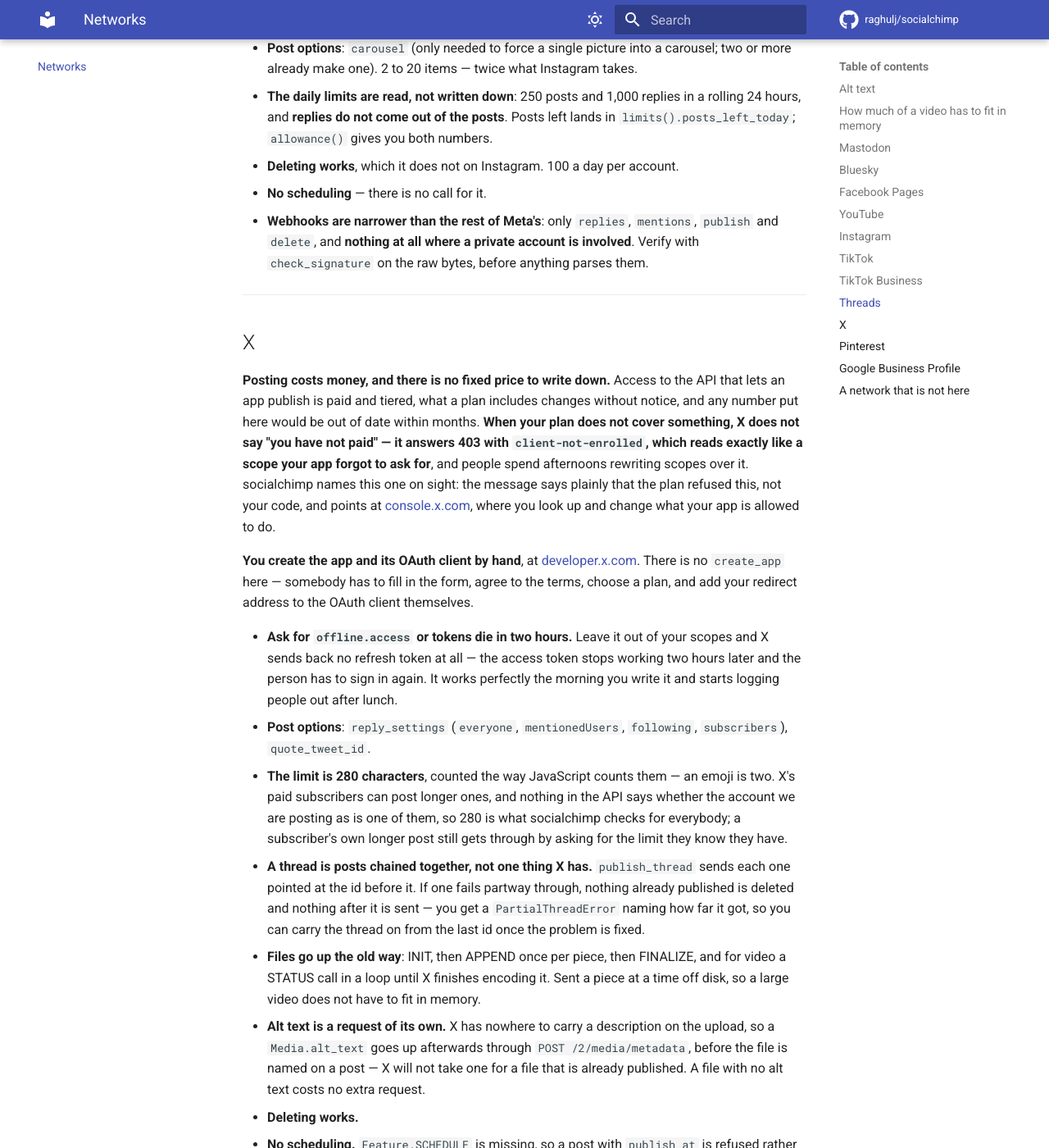
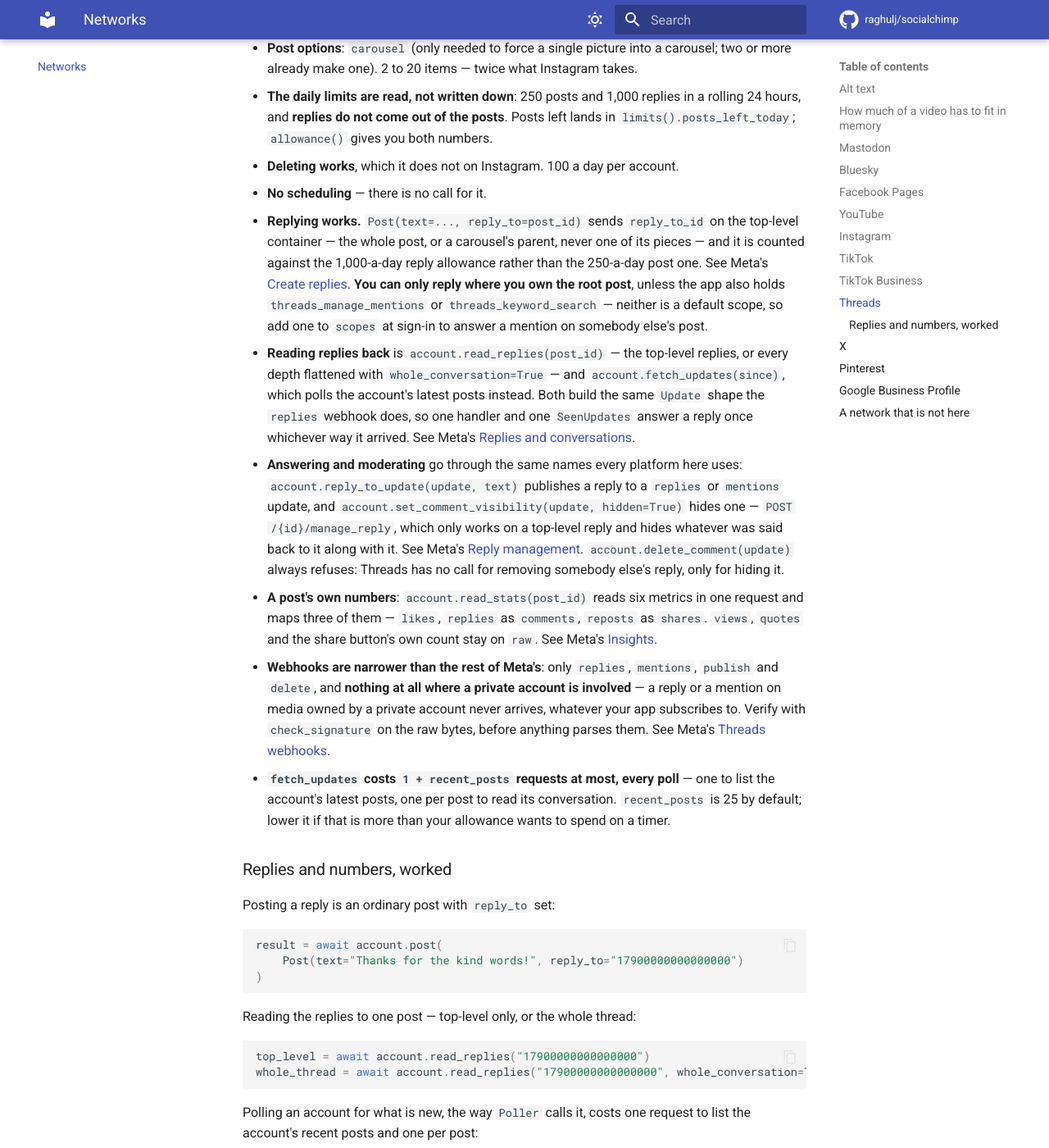
Before and after one commit to raghulj/socialchimp, an MkDocs documentation site: the page built from docs/platforms.md, in a window 1280 px wide and 1400 px high, scrolled down 10146 px. Shown: the whole window at 82% size. Built offline with MkDocs 1.6.1 and Material for MkDocs 9.7.7, drawn with Linux system fonts in a browser that asks for light colours; comment, search, counter and statistics services are not loaded; some of the changed text lies outside the part shown.

Commit message:
0.7.3: document Threads replies, and link Meta's own reference pages
docs/platforms.md's Threads section gets the same worked examples as
the module docstring - posting a reply, reading replies back two ways,
polling, answering, hiding, and reading a post's numbers - plus a real
replies webhook payload next to what update.id and update.raw make of
it, so the two line up for anyone comparing them by eye.

Every new endpoint links Meta's own page for it, in the docstring next
to the request and again in the docs page, rather than only describing
it in socialchimp's own words.

CHANGELOG gets a 0.7.3 entry in the same voice as 0.7.2's, including
the same "not confirmed against a live account" note - these shapes
are built from Meta's published reference rather than watched against
a real response.

````diff
--- a/docs/platforms.md
+++ b/docs/platforms.md
@@ -426,10 +426,121 @@
   both numbers.
 - **Deleting works**, which it does not on Instagram. 100 a day per account.
 - **No scheduling** — there is no call for it.
+- **Replying works.** `Post(text=..., reply_to=post_id)` sends `reply_to_id`
+  on the top-level container — the whole post, or a carousel's parent, never
+  one of its pieces — and it is counted against the 1,000-a-day reply
+  allowance rather than the 250-a-day post one. See Meta's
+  [Create replies](https://developers.facebook.com/docs/threads/retrieve-and-manage-replies/create-replies).
+  **You can only reply where you own the root post**, unless the app also
+  holds `threads_manage_mentions` or `threads_keyword_search` — neither is a
+  default scope, so add one to `scopes` at sign-in to answer a mention on
+  somebody else's post.
+- **Reading replies back** is `account.read_replies(post_id)` — the
+  top-level replies, or every depth flattened with
+  `whole_conversation=True` — and `account.fetch_updates(since)`, which polls
+  the account's latest posts instead. Both build the same `Update` shape the
+  `replies` webhook does, so one handler and one `SeenUpdates` answer a reply
+  once whichever way it arrived. See Meta's
+  [Replies and conversations](https://developers.facebook.com/docs/threads/retrieve-and-manage-replies/replies-and-conversations).
+- **Answering and moderating** go through the same names every platform
+  here uses: `account.reply_to_update(update, text)` publishes a reply to a
+  `replies` or `mentions` update, and `account.set_comment_visibility(update,
+  hidden=True)` hides one — `POST /{id}/manage_reply`, which only works on a
+  top-level reply and hides whatever was said back to it along with it. See
+  Meta's [Reply management](https://developers.facebook.com/docs/threads/reply-management).
+  `account.delete_comment(update)` always refuses: Threads has no call for
+  removing somebody else's reply, only for hiding it.
+- **A post's own numbers**: `account.read_stats(post_id)` reads six metrics
+  in one request and maps three of them — `likes`, `replies` as `comments`,
+  `reposts` as `shares`. `views`, `quotes` and the share button's own count
+  stay on `raw`. See Meta's [Insights](https://developers.facebook.com/docs/threads/insights).
 - **Webhooks are narrower than the rest of Meta's**: only `replies`,
   `mentions`, `publish` and `delete`, and **nothing at all where a private
-  account is involved**. Verify with `check_signature` on the raw bytes,
-  before anything parses them.
+  account is involved** — a reply or a mention on media owned by a private
+  account never arrives, whatever your app subscribes to. Verify with
+  `check_signature` on the raw bytes, before anything parses them. See
+  Meta's [Threads webhooks](https://developers.facebook.com/docs/threads/webhooks).
+- **`fetch_updates` costs `1 + recent_posts` requests at most, every poll** —
+  one to list the account's latest posts, one per post to read its
+  conversation. `recent_posts` is 25 by default; lower it if that is more
+  than your allowance wants to spend on a timer.
+
+### Replies and numbers, worked
+
+Posting a reply is an ordinary post with `reply_to` set:
+
+```python
+result = await account.post(
+    Post(text="Thanks for the kind words!", reply_to="17900000000000000")
+)
+```
+
+Reading the replies to one post — top-level only, or the whole thread:
+
+```python
+top_level = await account.read_replies("17900000000000000")
+whole_thread = await account.read_replies("17900000000000000", whole_conversation=True)
+```
+
+Polling an account for what is new, the way `Poller` calls it, costs one
+request to list the account's recent posts and one per post:
+
+```python
+new_replies = await account.fetch_updates(since=last_checked_at)
+```
+
+Answering one, and hiding one that should not be public:
+
+```python
+await account.reply_to_update(update, "Glad you liked it!")
+await account.set_comment_visibility(update, hidden=True)
+```
+
+A post's numbers, with the three unmodelled metrics read off `raw`:
+
+```python
+stats = await account.read_stats("17900000000000000")
+print(stats.likes, stats.comments, stats.shares)  # likes, replies, reposts
+
+by_name = {entry["name"]: entry for entry in stats.raw["data"]}
+views = by_name.get("views")
+quotes = by_name.get("quotes")
+share_button = by_name.get("shares")  # the button, not the "reposts" metric
+```
+
+**What a `replies` webhook looks like**, and what socialchimp makes of it:
+
+```json
+{
+  "app_id": "123456",
+  "topic": "moderate",
+  "target_id": "78901",
+  "time": 1723226877,
+  "subscription_id": "234567",
+  "has_uid_field": false,
+  "values": {
+    "field": "replies",
+    "value": {
+      "id": "8901234",
+      "username": "test_username",
+      "text": "Reply",
+      "media_type": "TEXT_POST",
+      "permalink": "https://www.threads.net/@test_username/post/Pp",
+      "replied_to": {"id": "567890"},
+      "root_post": {"id": "123456", "owner_id": "123456"},
+      "shortcode": "Pp",
+      "timestamp": "2024-08-07T10:33:16+0000"
+    }
+  }
+}
+```
+
+`update.id` is `"78901:replies:8901234"` — the account, the field and the
+reply's own id, so the same reply pushed twice makes the same update.
+`update.raw` is exactly the `value` object above, whether that update came
+from this webhook, `read_replies`, or `fetch_updates` — so a handler reads
+`update.raw["text"]` the same way regardless of how the reply was heard
+about.
 
 ---
 
--- a/src/socialchimp/__init__.py
+++ b/src/socialchimp/__init__.py
@@ -79,7 +79,7 @@
 )
 from socialchimp.tokens import TokenManager
 
-__version__ = "0.7.2"
+__version__ = "0.7.3"
 
 __all__ = [
     "Account",
````
Also changed, not shown: CHANGELOG.md (+44 -0 lines).
